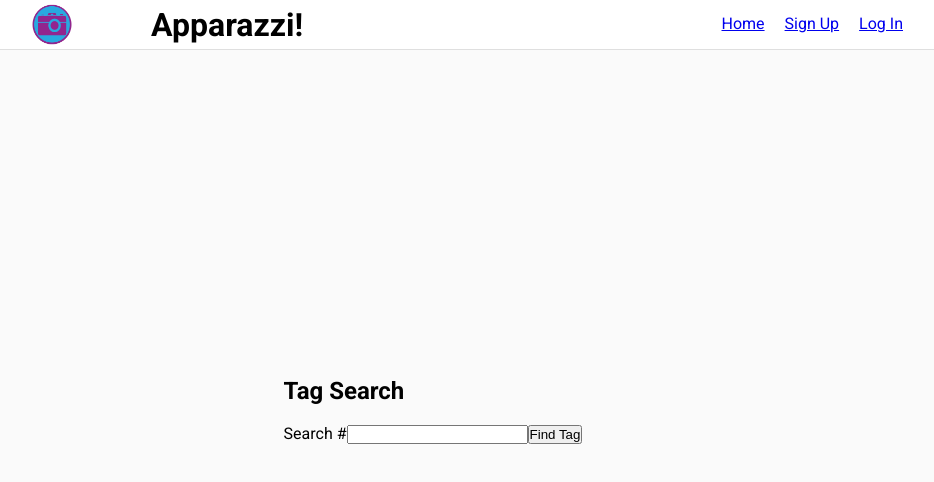
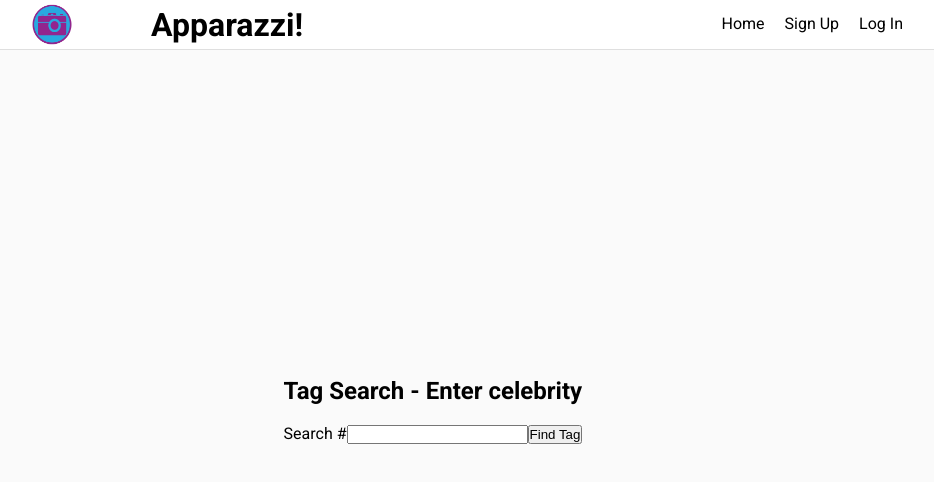
Before and after one commit to Dia-Dev-Design/apparazzi-presentation-prototype, a React (Create React App) app in the folder client/: page /tags in a window 1280 px wide. Shown: the top 482 px of the page, without its empty margins (207-1141 px from the left). Built offline with nearby package versions, Linux system fonts and the light colour scheme; no server answers.

Commit message:
tag.js enter celebrity tagdetails showing all photos of appcss icon color black text-decor none

```diff
--- a/client/src/App.css
+++ b/client/src/App.css
@@ -94,6 +94,8 @@ body {
   cursor: pointer;
   margin: 0 10px;
   display: inline-block;
+  color: black;
+  text-decoration: none;
 }
 
 .user-profile {
--- a/client/src/pages/TagDetails.js
+++ b/client/src/pages/TagDetails.js
@@ -46,7 +46,7 @@ const TagDetails = (props) => {
     <div>
       <p>This is TagDetails</p>
 
-      <h2>#{params.id}</h2>
+      <h2> Showing all photos of: #{params.id}</h2>
 
       <div id="mapid">
         <MapContainer
--- a/client/src/pages/Tags.js
+++ b/client/src/pages/Tags.js
@@ -17,7 +17,7 @@ const Tags = () => {
   return (
     <div className="homeLanding">
       <div className="homeContainer">
-        <h2>Tag Search</h2>
+        <h2>Tag Search - Enter celebrity</h2>
         <br />
         <form>
           <label>Search #</label>
```
Also changed, not shown: 1 other file (tests, documents, lock files or other folders).
